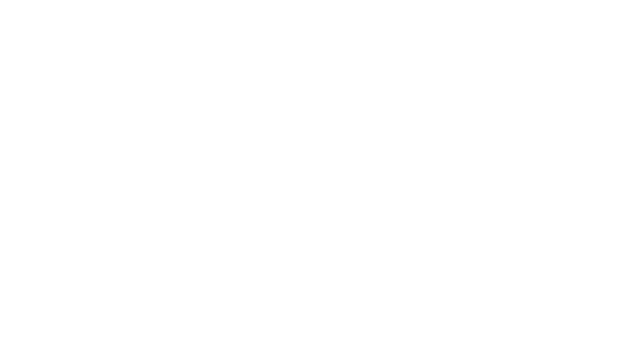
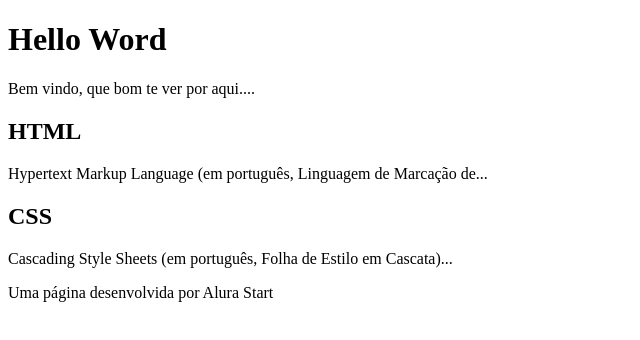
Before and after one commit to Prof-Dionatan/Formadores_2_2025, a plain HTML site: page index.html in a window 1280 px wide. Shown: the whole page, without its empty margins (0-640 px from the left). Drawn offline with Linux system fonts and the light colour scheme.

Commit message:
html inicial

```diff
--- a/index.html
+++ b/index.html
@@ -6,6 +6,20 @@
     <title>Hello World</title>
 </head>
 <body>
+    <header>
+        <h1>Hello Word</h1>
+        <p>Bem vindo, que bom te ver por aqui....</p>
+    </header>
+    <section>
+        <h2>HTML</h2>
+        <p>Hypertext Markup Language (em português, Linguagem de Marcação de...</p>
 
+        <h2>CSS</h2>
+            <p>Cascading Style Sheets (em português, Folha de Estilo em Cascata)...</p>
+    </section>
+
+    <footer>
+        <p>Uma página desenvolvida por Alura Start</p>
+    </footer>
 </body>
 </html>
```
